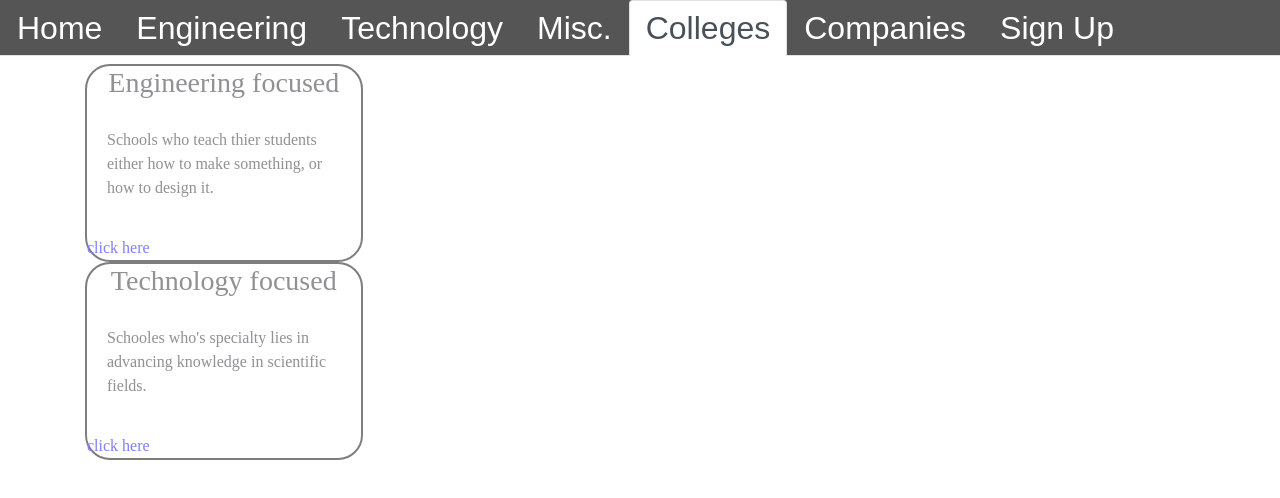
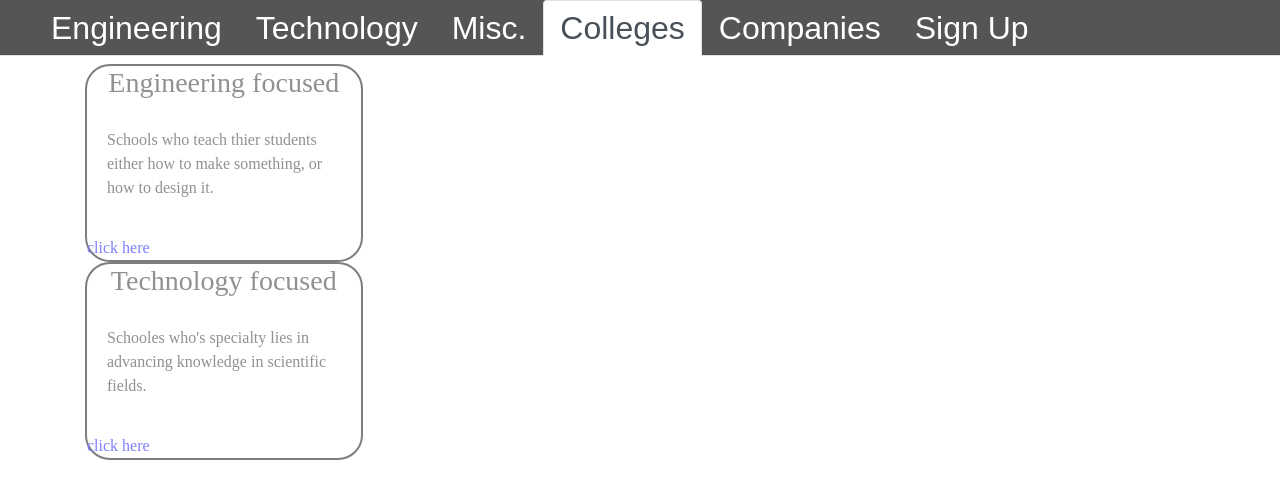
Before and after one commit to philiptrojanowski/The-good-project, a plain HTML site: page Colleges.html in a window 1280 px wide. Shown: the top 498 px of the page. Drawn offline with nearby package versions, Linux system fonts and the light colour scheme; a script that the page names is missing.

Commit message:
Update Colleges.html

```diff
--- a/Colleges.html
+++ b/Colleges.html
@@ -11,7 +11,7 @@
 <h2>
  <ul class="nav nav-tabs">
   <li class="nav-item">
-     <a class="nav-link" href="index.html">Home</a>
+     <a class="nav-link" href="index.html"></a>
   </li>
   <li class="nav-item">
     <a class="nav-link" href="Engineering.html">Engineering</a>
```
